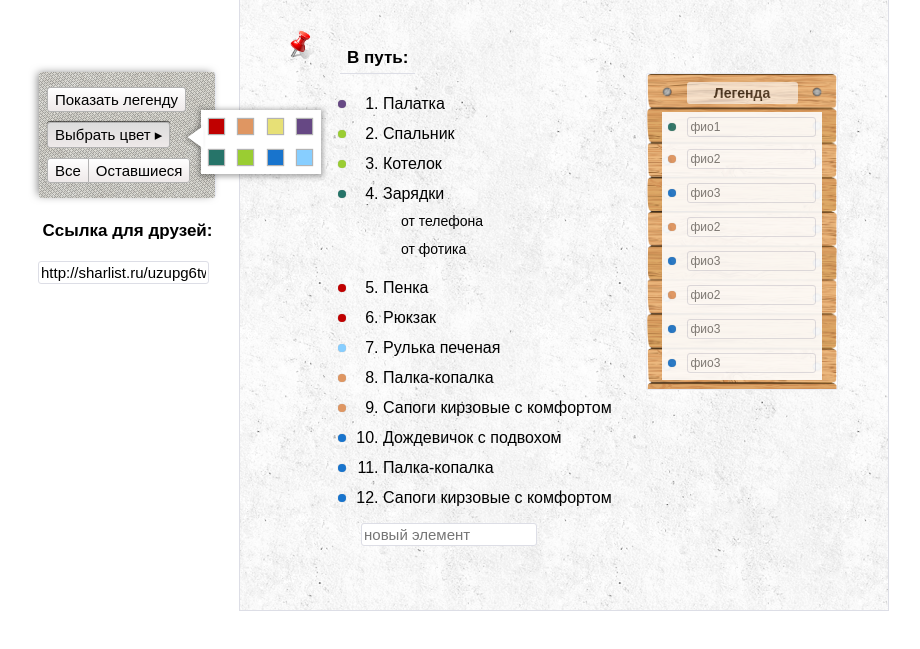
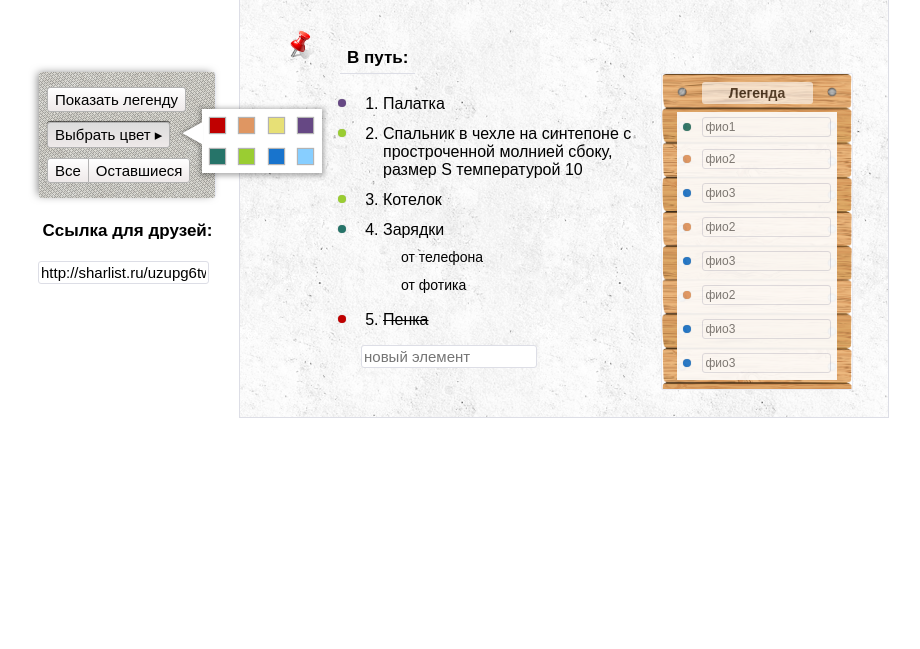
Before and after one commit to aeronka/sharlist, a plain HTML site: page list.html in a window 1280 px wide. Shown: the part 151-800 px from the top of the page, without its empty margins (186-1106 px from the left). Drawn offline with Linux system fonts and the light colour scheme.

Commit message:
Скорректированы элементы списка(курсор, зачеркнутый элемент,выбор

```diff
--- a/css/content.css
+++ b/css/content.css
@@ -30,12 +30,13 @@
 
 .list {
     padding: 0px 25px;
-    margin: 15px 118px;
+    margin: 15px 200px 0px 118px;
     font-size: 16px;
 }
 
 .choice {
-    margin: 5px -45px;
+    top: 10px;
+    left: -45px;
     position: absolute;
     border-radius: 5px;
     height: 8px;
@@ -46,6 +47,8 @@
 
 .list_elem {
     padding: 6px 0;
+    position: relative;
+    cursor: pointer;
 }
 
 .new_elem {
@@ -58,11 +61,14 @@
 }
 
 .sublist {
-    margin: 4px 18px;
+    margin: 4px 0px 0px 18px;
     list-style: none;
     font-size: 14px;
 }
 
+.removed {
+    text-decoration: line-through;
+}
 
 /*  ----  List page style content legend----  */
 
@@ -73,7 +79,7 @@
     width: 160px;
     position: absolute;
     top: 75px;
-    right: 50px;
+    right: 35px;
     background-image: url(../icons/doski.jpg);
     background-size: 100%;
 }
--- a/css/leftPart.css
+++ b/css/leftPart.css
@@ -176,8 +176,8 @@ body {
 
 .add_color {
     position: absolute;
-    top: -47px;
-    left: 139px;
+    top: -13px;
+    left: 155px;
     z-index: 2;
 }
 
@@ -185,9 +185,9 @@ body {
     height: 58px;
     width: 114px;
     padding: 3px;
-    margin: 35px 15px;
     background: #FFFFFF;
     box-shadow: 0px 1px 5px 2px rgba(0,0,0,0.3);
+    cursor: pointer;
 }
 
 .color_elem {
@@ -197,6 +197,7 @@ body {
     height: 15px;
     margin: 5px 4px;
     box-shadow: 0px 0px 1px 0px rgba(0,0,0,0.3);
+    cursor: pointer;
 }
 
 .color_elem:hover {
@@ -242,14 +243,14 @@ body {
 
 .arrow {
     position: absolute;
-    top: 42px;
-    left: -2px;
+    top: 4px;
+    left: -21px;
     display: inline-block;
     font-size: 30px;
     color: #FFFFFF;
-    -webkit-transform: scaleX(0.7);
-    -moz-transform: scaleX(0.7);
-    -o-transform: scaleX(0.7);
-    transform: scaleX(0.7);
-    text-shadow: -4px 0px 6px rgba(0, 0, 0, 0.3);
+    -webkit-transform: scaleX(0.9);
+    -moz-transform: scaleX(0.9);
+    -o-transform: scaleX(0.9);
+    transform: scaleX(0.9);
+    text-shadow: -3px 0px 4px rgba(0, 0, 0, 0.3);
 }
--- a/list.html
+++ b/list.html
@@ -49,7 +49,7 @@
                             <span>Палатка</span>
                         </li>
                         <li class="list_elem"><div class="choice green"> </div>
-                            <span>Спальник</span>
+                            <span>Спальник в чехле на синтепоне с простроченной молнией сбоку, размер S температурой 10</span>
                         </li>
                         <li class="list_elem"><div class="choice green"> </div>
                             <span>Котелок</span>
@@ -62,28 +62,7 @@
                             </ul>
                         </li>
                         <li class="list_elem"><div class="choice red"> </div>
-                            <span>Пенка</span>
-                        </li>
-                        <li class="list_elem"><div class="choice red"> </div>
-                            <span>Рюкзак</span>
-                        </li>
-                        <li class="list_elem"><div class="choice blue"> </div>
-                            <span>Рулька печеная</span>
-                        </li>
-                        <li class="list_elem"><div class="choice orange"></div>
-                            <span>Палка-копалка</span>
-                        </li>
-                        <li class="list_elem"><div class="choice orange"></div>
-                            <span>Сапоги кирзовые с комфортом</span>
-                        </li>
-                        <li class="list_elem"><div class="choice deepblue"></div>
-                            <span>Дождевичок с подвохом</span>
-                        </li>
-                        <li class="list_elem"><div class="choice deepblue"></div>
-                            <span>Палка-копалка</span>
-                        </li>
-                        <li class="list_elem"><div class="choice deepblue"></div>
-                            <span>Сапоги кирзовые с комфортом</span>
+                            <span class="removed">Пенка</span>
                         </li>
                     </ol>
                     <input class="new_elem" type="text" placeholder="новый элемент">
```
